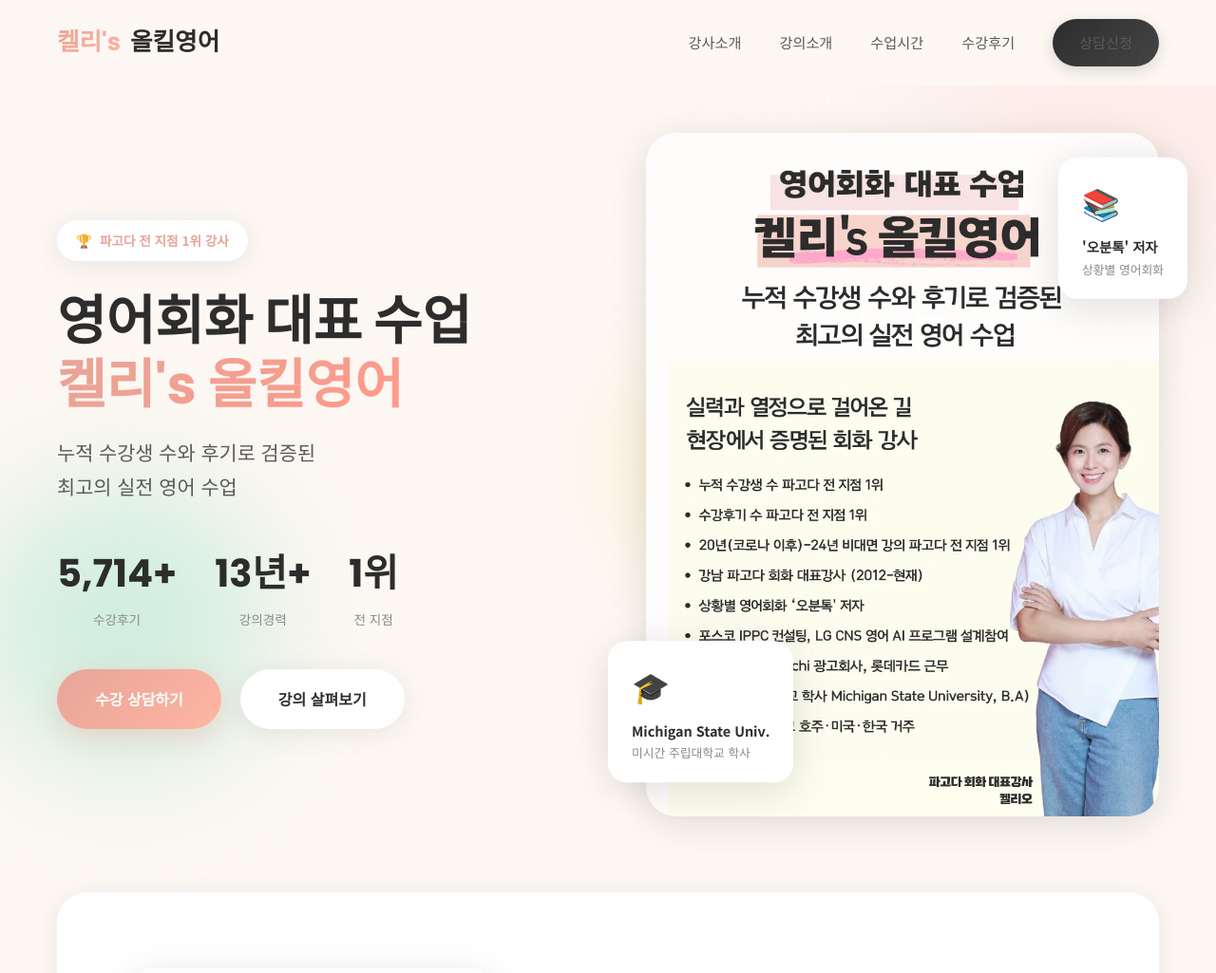
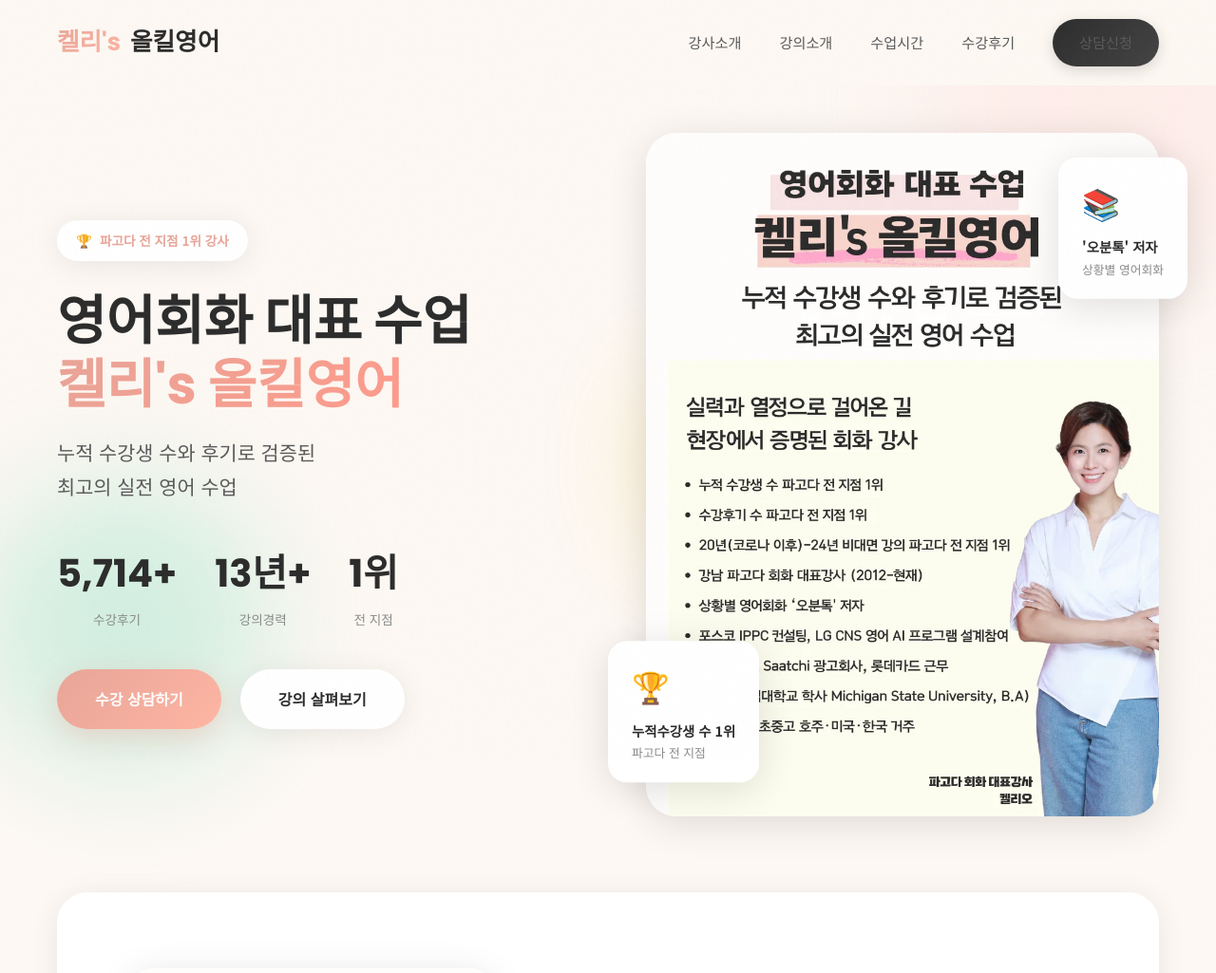
Before and after one commit to kelly1203/kelly-allkill-english, a plain HTML site: page index.html in a window 1280 px wide. Shown: the top 1025 px of the page at 95% size. Drawn offline with nearby package versions, Linux system fonts and the light colour scheme.

Commit message:
Update index.html

```diff
--- a/index.html
+++ b/index.html
@@ -1242,9 +1242,9 @@
                     <img src="images/1.png" alt="켈리 강사">
                 </div>
                 <div class="floating-card floating-card-1">
-                    <div class="floating-card-icon">🎓</div>
-                    <div class="floating-card-text">Michigan State Univ.</div>
-                    <div class="floating-card-subtext">미시간 주립대학교 학사</div>
+                    <div class="floating-card-icon">🏆</div>
+                    <div class="floating-card-text">누적수강생 수 1위</div>
+                    <div class="floating-card-subtext">파고다 전 지점</div>
                 </div>
                 <div class="floating-card floating-card-2">
                     <div class="floating-card-icon">📚</div>
```
